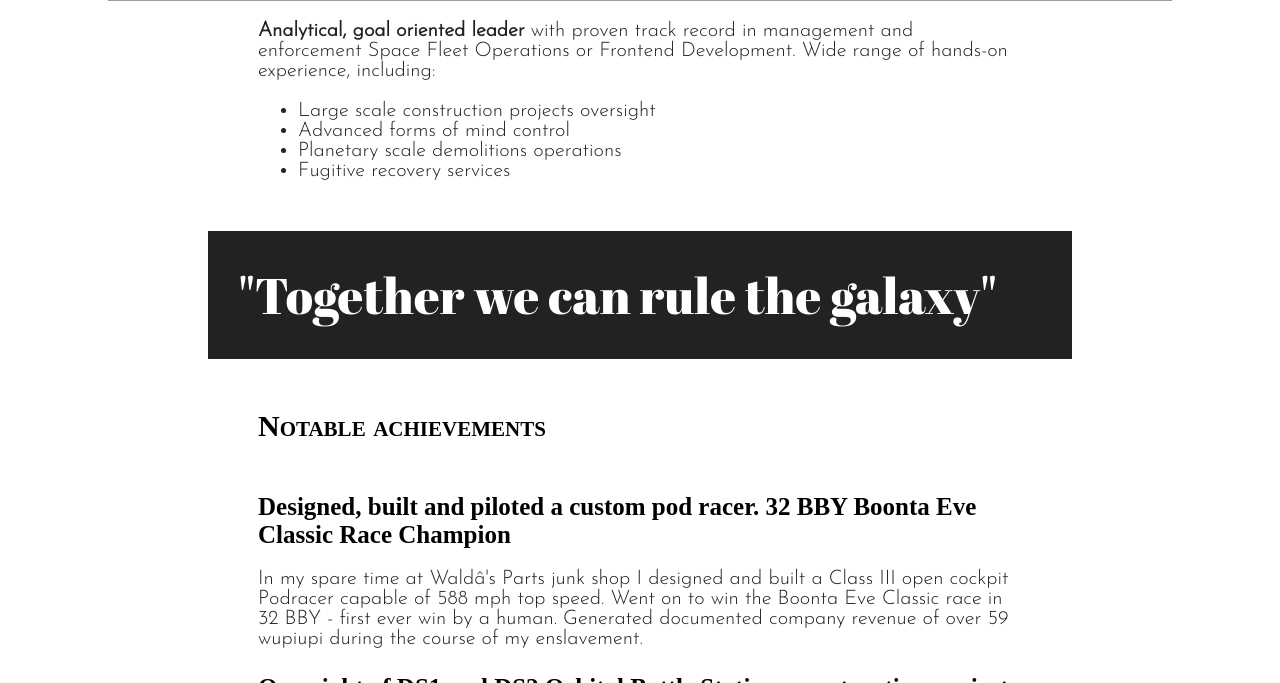
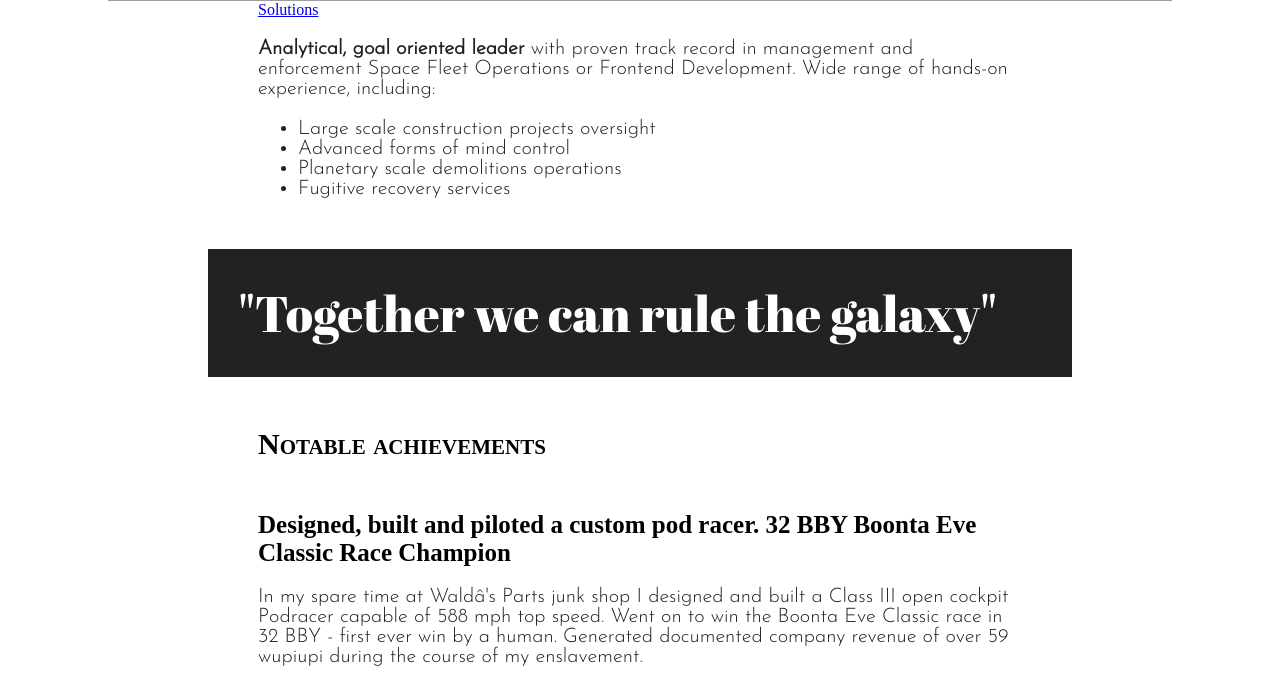
Before and after one commit to missMBass/missMBass.github.io, a plain HTML site: page index.html in a window 1280 px wide. Shown: the part 417-1100 px from the top of the page. Drawn offline with Linux system fonts and the light colour scheme; grey boxes are pictures that could not be loaded.

Commit message:
Solutions fixed

```diff
--- a/index.html
+++ b/index.html
@@ -22,7 +22,7 @@
 </header>
 
  <article class="maincontent">
-  <a href="solutions/a-complicated-form/dist/index.html"></a>
+  <a href="solutions/index.html">Solutions</a>
   <p><strong>Analytical, goal oriented leader </strong> with proven track record in management and
 enforcement Space Fleet Operations or Frontend Development. Wide range of
 hands-on experience, including:
```
